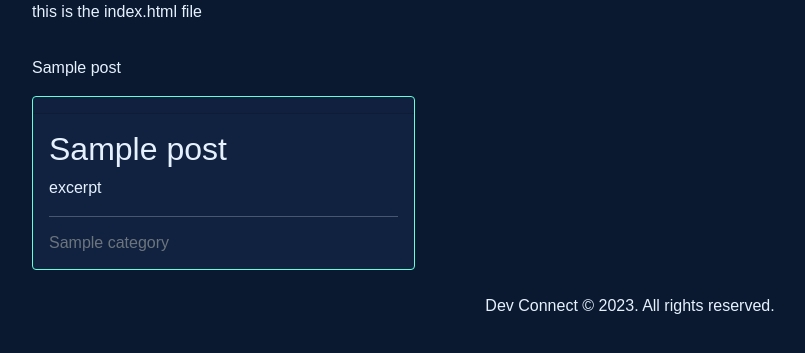
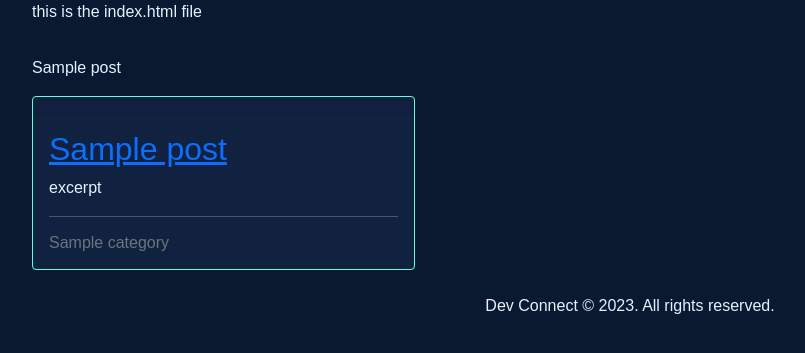
Before and after one commit to emmaC11/Dev-Connect, a Django app: template templates/index.html in a window 1280 px wide. Shown: the part 56-409 px from the top of the page, without its empty margins (10-815 px from the left). Run offline with Django 3.2, Linux system fonts and the light colour scheme; the template is opened without the code that fills it: most values are stand-ins (such as "Sample title", 1, 10 or a date in 2020); some libraries are stand-ins or nearby versions; some web fonts are replaced.

Commit message:
add link to post_content path in index.html

```diff
--- a/templates/index.html
+++ b/templates/index.html
@@ -22,7 +22,7 @@
                             </lord-icon>
                         </div>
                         <div class="card-body">
-                                <h2 class="card-title">{{post.title}}</h2>
+                            <a href="{% url 'post_content' post.slug%}" class="post-link"> <h2 class="card-title">{{post.title}}</h2></a>
                                 <p class="card-text">excerpt</p>
 
                             <hr />
```
